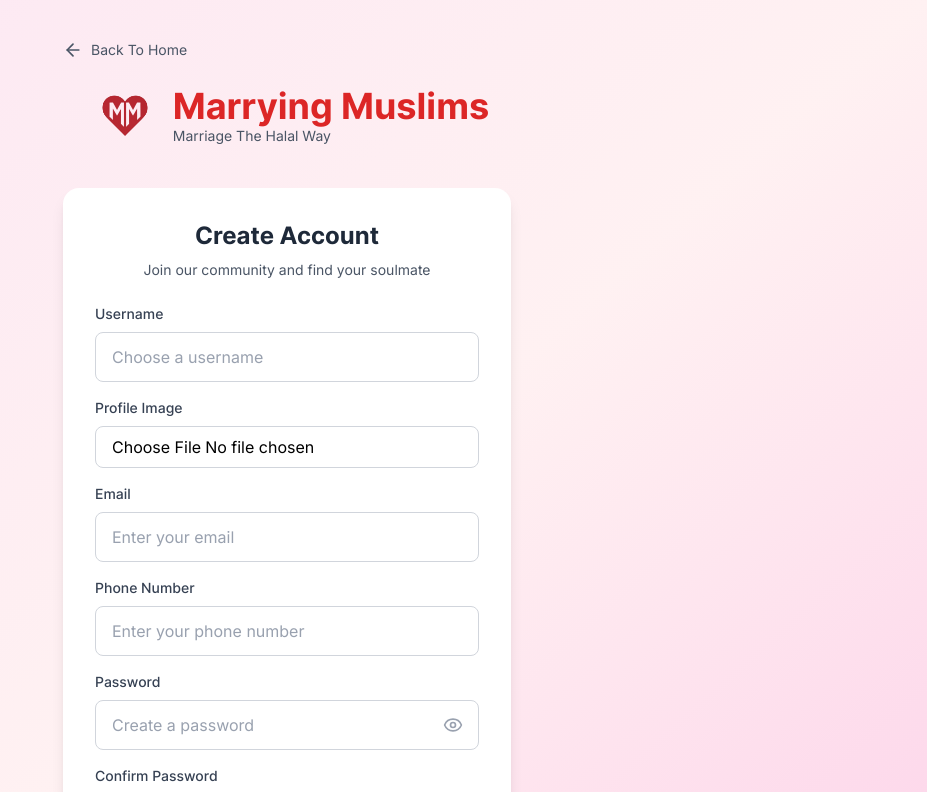
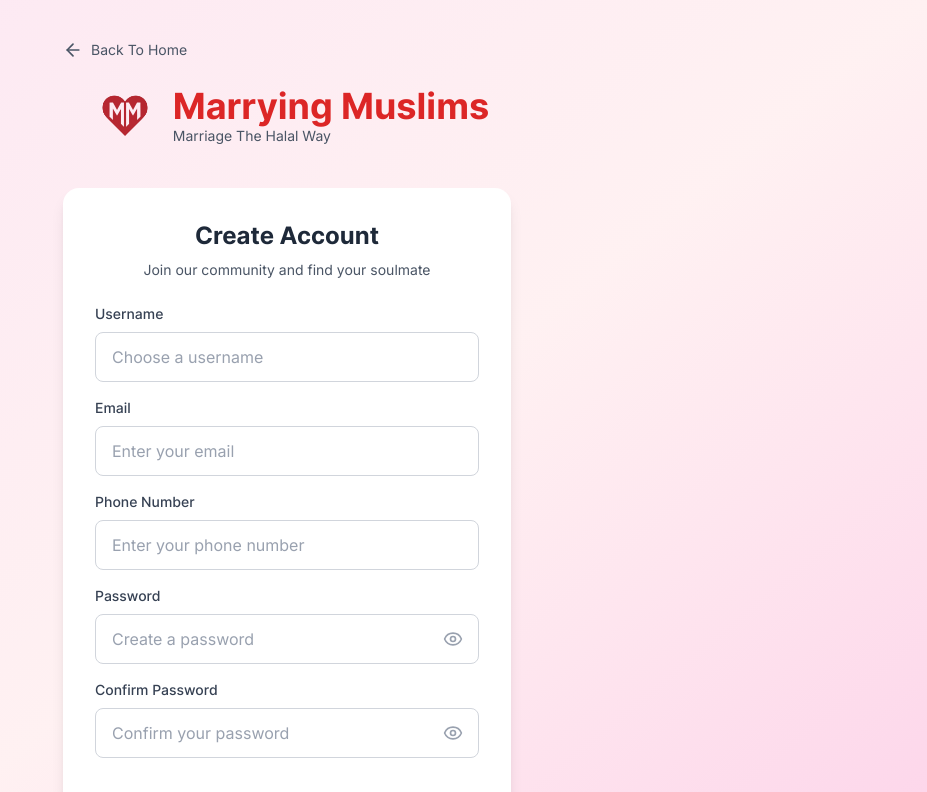
Before and after one commit to naila450saleem/onlinenikkah-client, a React (Vite) app: page /signup in a window 1280 px wide. Shown: the top 792 px of the page, without its empty margins (353-1280 px from the left). Built offline with nearby package versions, Linux system fonts and the light colour scheme; no server answers.

Commit message:
Removed image upload option from Signup page

```diff
--- a/src/pages/Signup.jsx
+++ b/src/pages/Signup.jsx
@@ -171,17 +171,7 @@ if(profileImage){
             </div>
 
             {/* Profile Image Field - Add this here */}
-<div>
-  <label className="block text-gray-700 text-sm font-medium mb-2">
-    Profile Image
-  </label>
-  <input
-    type="file"
-    accept="image/*"
-    onChange={handleImageChange}
-    className="w-full px-4 py-2 border border-gray-300 rounded-lg focus:ring-2 focus:ring-red-500 focus:border-red-500 outline-none"
-  />
-</div>
+
 
             {/* Email Field */}
             <div>
```
